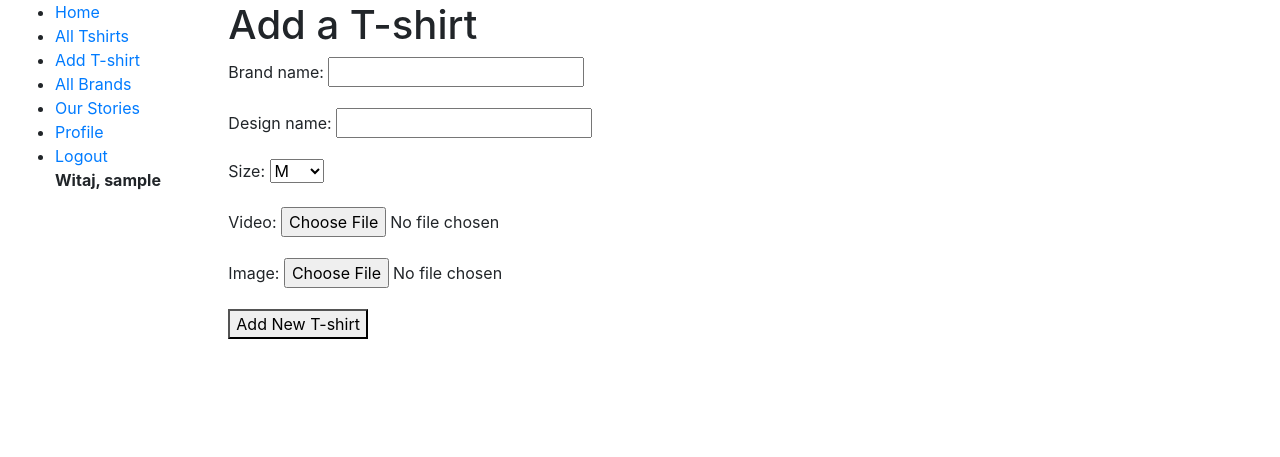
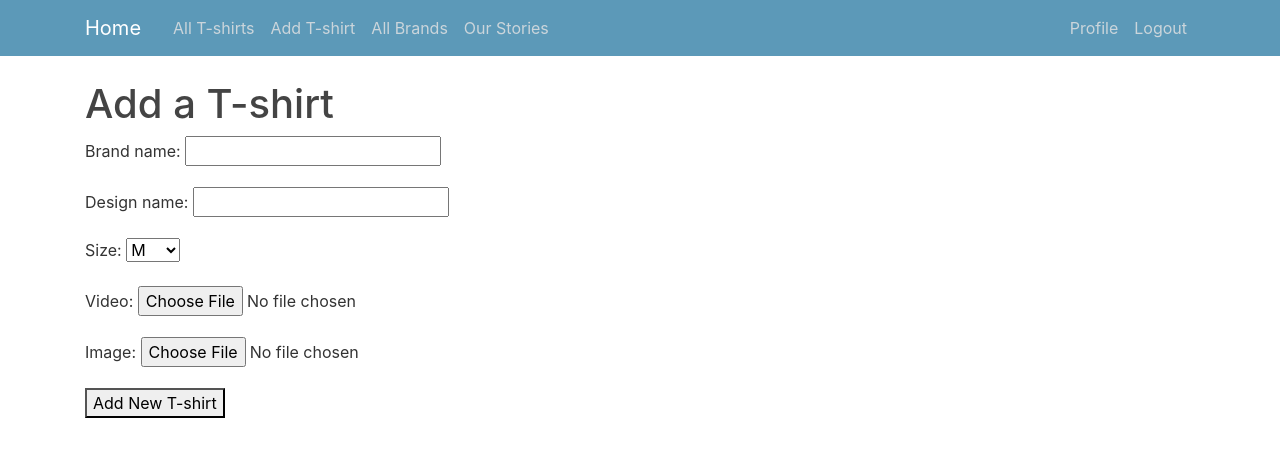
Before and after one commit to wojtekidd/djangoapp-koszulki, a Django app: page /add/ in a window 1280 px wide. Shown: the top 457 px of the page. Run offline with Django 3.2, Linux system fonts and the light colour scheme; the visitor is signed in with stand-in values (Sample User, id 1); some libraries are stand-ins or nearby versions.

Commit message:
CSS styles added

```diff
--- /dev/null
+++ b/tshirts/static/css/style.css
@@ -0,0 +1,97 @@
+body {
+  background: #ffffff;
+  color: #333333;
+  margin-top: 5rem;
+}
+
+h1, h2, h3, h4, h5, h6 {
+  color: #444444;
+}
+
+ul {
+  margin: 0;
+}
+
+.bg-steel {
+  background-color: #5c99b8;
+}
+
+.site-header .navbar-nav .nav-link {
+  color: #cbd5db;
+}
+
+.site-header .navbar-nav .nav-link:hover {
+  color:#9fbfd4;
+}
+
+.site-header .navbar-nav .nav-link.active {
+  font-weight: 500;
+}
+
+.content-section {
+  background: #9fbfd4;
+  padding: 10px 20px;
+  border: 1px solid #dddddd;
+  border-radius: 3px;
+  margin-bottom: 20px;
+}
+
+.article-title {
+  color: #444444;
+}
+
+a.article-title:hover {
+  color: #428bca;
+  text-decoration: none;
+}
+
+.article-content {
+  white-space: pre-line;
+}
+
+.article-img {
+  height: 65px;
+  width: 65px;
+  margin-right: 16px;
+}
+
+.article-metadata {
+  padding-bottom: 1px;
+  margin-bottom: 4px;
+  border-bottom: 1px solid #e3e3e3
+}
+
+.article-metadata a:hover {
+  color: #333;
+  text-decoration: none;
+}
+
+.article-svg {
+  width: 25px;
+  height: 25px;
+  vertical-align: middle;
+}
+
+.account-img {
+  height: 125px;
+  width: 125px;
+  margin-right: 20px;
+  margin-bottom: 16px;
+}
+
+.account-heading {
+  font-size: 2.5rem;
+}
+
+
+.btn-outline-success {
+    color: #ffffff;
+    border-color: #ffffff;
+}
+
+.btn-outline-success:hover {
+    color: #ffffff;
+    border-color: #ffffff;
+    background: #6e9de4;
+
+}
--- a/tshirts/templates/base_generic.html
+++ b/tshirts/templates/base_generic.html
@@ -1,71 +1,78 @@
+{% load static %}
+
 <!DOCTYPE html>
 <html lang="en">
 <head>
-    {% block title %}<title>Tshirts portal</title>{% endblock %}
+    <!-- Required meta tags -->
+    <meta charset="utf-8">
+    <meta name="viewport" content="width=device-width, initial-scale=1">
+    <!-- Bootstrap CSS -->
+    <link rel="stylesheet" href="https://stackpath.bootstrapcdn.com/bootstrap/4.1.3/css/bootstrap.min.css" integrity="sha384-MCw98/SFnGE8fJT3GXwEOngsV7Zt27NXFoaoApmYm81iuXoPkFOJwJ8ERdknLPMO" crossorigin="anonymous">
+
+    <link rel="stylesheet" type="text/css" href="{% static 'css/style.css' %}">
+
+        <link rel="stylesheet" type="text/css" href="{% static 'django_app/main.css'%}">
 
 
-    <meta charset="utf-8">
-    <meta name="viewport" content="width=device-width, initial-scale=1">
-    <link rel="stylesheet" href="https://stackpath.bootstrapcdn.com/bootstrap/4.1.3/css/bootstrap.min.css"
-          integrity="sha384-MCw98/SFnGE8fJT3GXwEOngsV7Zt27NXFoaoApmYm81iuXoPkFOJwJ8ERdknLPMO" crossorigin="anonymous">
-    <!-- Add additional CSS in static file -->
-    {% load static %}
-    <link rel="stylesheet" href="{% static 'css/styles.css' %}">
+    {% block title %}<title>T-shirts Portal</title>{% endblock %}
+
 </head>
 <body>
-<div class="container-fluid">
-    <div class="row">
-
-      <div class="col-sm-2">
-      {% block sidebar %}
-        <ul class="sidebar-nav">
-          <li><a href="{% url 'index' %}">Home</a></li>
-          <li><a href="{% url 'tshirt_list' %}">All Tshirts</a></li>
-          <li><a href="{% url 'add_tshirt' %}">Add T-shirt</a></li>
-          <li><a href="{% url 'brand_list' %}">All Brands</a></li>
-          <li><a href="{% url 'story_list' %}">Our Stories</a></li>
-            {% if user.is_authenticated %}
-            <li><a href="{% url 'profile' %}">Profile</a></li>
-            <li><a href="{% url 'logout' %}">Logout</a></li>
-                <b>Witaj, {{ user.username }}</b>
-            {% else %}
-            <li><a href="{% url 'login' %}">Login</a></li>
-            <li><a href="{% url 'register' %}">Register</a></li>
-            {% endif %}
 
 
-        </ul>
-     {% endblock %}
+<!--Navigation bar-->
+<header class="site-header">
+  <nav class="navbar navbar-expand-md navbar-dark bg-steel fixed-top">
+    <div class="container">
+      <a class="navbar-brand mr-4" href="{% url 'index' %}">Home</a>
+      <button class="navbar-toggler" type="button" data-toggle="collapse" data-target="#navbarToggle" aria-controls="navbarToggle" aria-expanded="false" aria-label="Toggle navigation">
+      <span class="navbar-toggler-icon"></span>
+      </button>
+      <div class="collapse navbar-collapse" id="navbarToggle">
+        <div class="navbar-nav mr-auto">
+          <a class="nav-item nav-link" href="{% url 'tshirt_list' %}">All T-shirts</a>
+          <a class="nav-item nav-link" href="{% url 'add_tshirt' %}">Add T-shirt</a>
+            <a class="nav-item nav-link" href="{% url 'brand_list' %}">All Brands</a>
+            <a class="nav-item nav-link" href="{% url 'story_list' %}">Our Stories</a>
+        </div>
+
+
+
+                  <!-- Navbar Right Side -->
+        <div class="navbar-nav">
+            {% if user.is_authenticated %}
+                <a class="nav-item nav-link" href="{% url 'profile' %}">Profile</a>
+                <a class="nav-item nav-link" href="{% url 'logout' %}">Logout</a>
+            {% else %}
+                <a class="nav-item nav-link" href="{% url 'login' %}">Login</a>
+                <a class="nav-item nav-link" href="{% url 'register' %}">Register</a>
+            {% endif %}
+        </div>
       </div>
-      <div class="col-sm-10 ">
+    </div>
+  </nav>
+</header>
 
-            <div class="col-md-8">
+<main role="main" class="container">
+  <div class="row">
+    <div class="col-md-8">
         {% if messages %}
             {% for message in messages %}
                 <div class="alert alert-{{ message.tags }}">
                 {{ message }}
                 </div>
             {% endfor %}
-              {% endif %}</div>
+        {% endif %}
+      {% block content %}{% endblock %}
+    </div>
+  </div>
+</main>
 
-        {% block content %}
-        {% endblock %}
-      </div>
-
-    </div>
-</div>
 <!-- Optional JavaScript -->
 <!-- jQuery first, then Popper.js, then Bootstrap JS -->
-<script src="https://code.jquery.com/jquery-3.4.1.slim.min.js"
-        integrity="sha384-J6qa4849blE2+poT4WnyKhv5vZF5SrPo0iEjwBvKU7imGFAV0wwj1yYfoRSJoZ+n"
-        crossorigin="anonymous"></script>
-<script src="https://cdn.jsdelivr.net/npm/popper.js@1.16.0/dist/umd/popper.min.js"
-        integrity="sha384-Q6E9RHvbIyZFJoft+2mJbHaEWldlvI9IOYy5n3zV9zzTtmI3UksdQRVvoxMfooAo"
-        crossorigin="anonymous"></script>
-<script src="https://stackpath.bootstrapcdn.com/bootstrap/4.4.1/js/bootstrap.min.js"
-        integrity="sha384-wfSDF2E50Y2D1uUdj0O3uMBJnjuUD4Ih7YwaYd1iqfktj0Uod8GCExl3Og8ifwB6"
-        crossorigin="anonymous"></script>
-
+<script src="https://code.jquery.com/jquery-3.4.1.slim.min.js" integrity="sha384-J6qa4849blE2+poT4WnyKhv5vZF5SrPo0iEjwBvKU7imGFAV0wwj1yYfoRSJoZ+n" crossorigin="anonymous"></script>
+<script src="https://cdn.jsdelivr.net/npm/popper.js@1.16.0/dist/umd/popper.min.js" integrity="sha384-Q6E9RHvbIyZFJoft+2mJbHaEWldlvI9IOYy5n3zV9zzTtmI3UksdQRVvoxMfooAo" crossorigin="anonymous"></script>
+<script src="https://stackpath.bootstrapcdn.com/bootstrap/4.4.1/js/bootstrap.min.js" integrity="sha384-wfSDF2E50Y2D1uUdj0O3uMBJnjuUD4Ih7YwaYd1iqfktj0Uod8GCExl3Og8ifwB6" crossorigin="anonymous"></script>
 
 </body>
 </html>
--- a/tshirts/templates/index.html
+++ b/tshirts/templates/index.html
@@ -1,6 +1,9 @@
 {% extends "base_generic.html" %}
 
 {% block content %}
+    <article class="media content-section">
+          <div class="media-body">
+        <div class="article-metadata">
   <h1>Tshirts homepage</h1>
   <p>Welcome to the Tshirts homepage!</p>
   <h2>Dynamic content</h2>
@@ -10,6 +13,9 @@
     <li><strong>Brands:</strong> {{ num_brands }} </li>
     <li><strong>Stories:</strong> </li>
   </ul>
+        </div>
+          </div>
+    </article>
 {% endblock %}
 
 {#  TODO: Add a way to count the total number of Brands, Tshirts and Stories https://docs.djangoproject.com/en/3.0/topics/class-based-views/generic-display/ #}
--- a/tshirts/templates/static/css/style.css
+++ /dev/null
@@ -1,4 +0,0 @@
-.sidebar-nav {
-    margin-top: 20px;
-    padding: 0;
-    list-style: none;}
--- a/users/models.py
+++ b/users/models.py
@@ -5,7 +5,7 @@ from PIL import Image
 
 class Profile(models.Model):
     user = models.OneToOneField(User, on_delete=models.CASCADE)
-    image = models.ImageField(default='default.jpg', upload_to='profile_pics')
+    image = models.ImageField(default='default.png', upload_to='profile_pics')
 
     def __str__(self):
         return f'{self.user.username} Profile'
```
